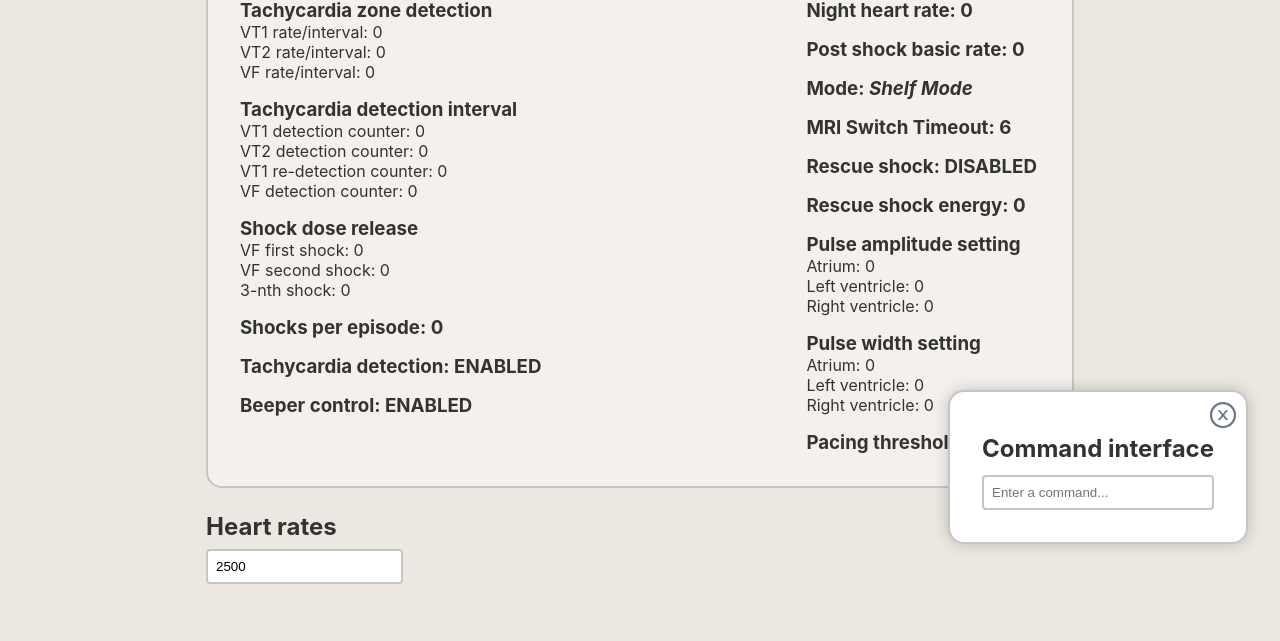
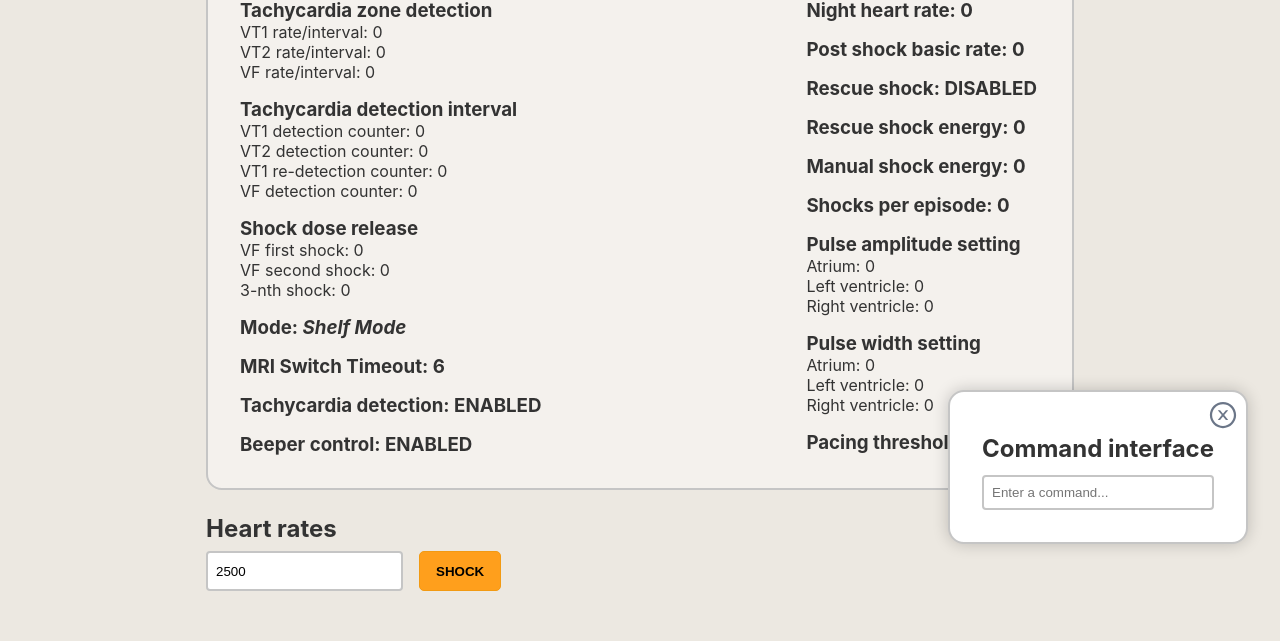
Before and after one commit to geekyquentin/cryptography-in-IMD, a React (Create React App) app: page / in a window 1280 px wide. Shown: the part 224-865 px from the top of the page. Built offline with nearby package versions, Linux system fonts and the light colour scheme.

Commit message:
added manual shock mode

```diff
--- a/src/StateContext.js
+++ b/src/StateContext.js
@@ -10,6 +10,9 @@ const initialState = {
   isFailed: false,
   dialogHeader: "",
   dialogDescription: "",
+  manualShockStart: false,
+
+  currentHeartRate: 0,
 
   // ICD parameters
   batteryLevel: 100,
@@ -40,6 +43,7 @@ const initialState = {
   beeperControl: true,
   rescueShock: false,
   rescueShockEnergy: 0,
+  manualShockEnergy: 0,
   pulseAmp: {
     atrium: 0,
     leftVentricle: 0,
--- a/src/actions/executeCommand.js
+++ b/src/actions/executeCommand.js
@@ -292,9 +292,14 @@ export default function executeCommand(state, dispatch, command) {
           toast.success("Rescue shock energy set to " + value + "J", toastOptions)
           break
 
+        case "MSHK":
+          dispatch({ type: actionTypes.UPDATE_MANUAL_SHOCK_ENERGY, payload: value })
+          toast.success("Manual shock energy set to " + value + "J", toastOptions)
+          break
+
         case "MAXS":
           dispatch({ type: UPDATE_SHOCKS_PER_EPISODE, payload: value })
-          toast.success("Shocks per episode set to " + value + "J", toastOptions)
+          toast.success("Shocks per episode set to " + value, toastOptions)
           break
 
         default:
--- a/src/components/DisplayPatientData/DisplayPatientData.jsx
+++ b/src/components/DisplayPatientData/DisplayPatientData.jsx
@@ -23,6 +23,7 @@ export default function DisplayPatientData() {
       tcDetection,
       shockEnergy,
       rescueShockEnergy,
+      manualShockEnergy,
       enableTCDetection,
     },
   } = useStateContext()
@@ -68,7 +69,14 @@ export default function DisplayPatientData() {
             </p>
           </div>
           <div className="stat-box__item">
-            <h3>Shocks per episode: {shocksPerEpisode}</h3>
+            <h3>
+              Mode: <i>{defaultParams.modes[therapyMode]}</i>
+            </h3>
+          </div>
+          <div className="stat-box__item">
+            <h3>
+              MRI Switch Timeout: {defaultParams.mriTimeout[mriSwitchTimeout]}
+            </h3>
           </div>
           <div className="stat-box__item">
             <h3>
@@ -92,20 +100,16 @@ export default function DisplayPatientData() {
             <h3>Post shock basic rate: {minHeartRateAfterShock}</h3>
           </div>
           <div className="stat-box__item">
-            <h3>
-              Mode: <i>{defaultParams.modes[therapyMode]}</i>
-            </h3>
-          </div>
-          <div className="stat-box__item">
-            <h3>
-              MRI Switch Timeout: {defaultParams.mriTimeout[mriSwitchTimeout]}
-            </h3>
-          </div>
-          <div className="stat-box__item">
             <h3>Rescue shock: {rescueShock ? "ENABLED" : "DISABLED"}</h3>
           </div>
           <div className="stat-box__item">
             <h3>Rescue shock energy: {rescueShockEnergy}</h3>
+          </div>
+          <div className="stat-box__item">
+            <h3>Manual shock energy: {manualShockEnergy}</h3>
+          </div>
+          <div className="stat-box__item">
+            <h3>Shocks per episode: {shocksPerEpisode}</h3>
           </div>
 
           <div className="stat-box__item">
--- /dev/null
+++ b/src/components/ManualShock/ManualShock.jsx
@@ -0,0 +1,129 @@
+import { useEffect, useState, useCallback, useRef } from "react"
+import { useStateContext } from "../../StateContext"
+import { STOP_MANUAL_SHOCK, UPDATE_IS_FAILED } from "../../data/actionTypes"
+import { toast } from "react-toastify"
+import { toastOptions } from "../../data"
+
+const MANUAL_SHOCK_TIMEOUT = 5000
+
+const calculateProbability = (
+  currentHeartRate,
+  manualShockEnergy,
+  shocksGiven
+) => {
+  const baseProbability = 0.8
+  const heartRateDifference = Math.abs(currentHeartRate - manualShockEnergy)
+  const shockPenalty = 0.001 * heartRateDifference
+  const shocksPenalty = 0.002 * shocksGiven
+
+  let probability = baseProbability - shockPenalty - shocksPenalty
+
+  return Math.min(Math.max(probability, 0), 1)
+}
+
+const ManualShock = () => {
+  const { state, dispatch } = useStateContext()
+  const [isButtonDisabled, setIsButtonDisabled] = useState(false)
+  const [shocksGiven, setShocksGiven] = useState(0)
+  const timeoutRef = useRef(null)
+
+  const {
+    manualShockStart,
+    currentHeartRate,
+    manualShockEnergy,
+    shocksPerEpisode,
+  } = state
+
+  const handleManualShock = useCallback(() => {
+    setIsButtonDisabled(true)
+
+    const probability = calculateProbability(
+      currentHeartRate,
+      manualShockEnergy,
+      shocksGiven
+    )
+    const manualShockSuccess = Math.random() <= probability
+    console.log(Math.random(), probability, manualShockSuccess)
+
+    if (manualShockSuccess) {
+      dispatch({ type: STOP_MANUAL_SHOCK })
+      toast.success("Manual shock successful!", toastOptions)
+      setShocksGiven(0)
+
+      if (timeoutRef.current) {
+        clearTimeout(timeoutRef.current)
+      }
+    } else {
+      if (shocksGiven >= shocksPerEpisode) {
+        dispatch({
+          type: UPDATE_IS_FAILED,
+          payload: {
+            dialogHeader: "Manual shock failed",
+            dialogDescription: "Patient did not respond to manual shock.",
+          },
+        })
+      } else {
+        setShocksGiven(shocksGiven + 1)
+        dispatch({ type: STOP_MANUAL_SHOCK, payload: currentHeartRate })
+        toast.warning("Deliver another shock", toastOptions)
+
+        if (timeoutRef.current) {
+          clearTimeout(timeoutRef.current)
+        }
+        timeoutRef.current = setTimeout(() => {
+          dispatch({
+            type: UPDATE_IS_FAILED,
+            payload: {
+              dialogHeader: "Manual shock failed",
+              dialogDescription: "Shock was not delivered in time.",
+            },
+          })
+        }, MANUAL_SHOCK_TIMEOUT)
+      }
+    }
+
+    setTimeout(() => {
+      setIsButtonDisabled(false)
+    }, 1000)
+  }, [
+    currentHeartRate,
+    dispatch,
+    manualShockEnergy,
+    shocksGiven,
+    shocksPerEpisode,
+  ])
+
+  useEffect(() => {
+    if (manualShockStart) {
+      timeoutRef.current = setTimeout(
+        () =>
+          dispatch({
+            type: UPDATE_IS_FAILED,
+            payload: {
+              dialogHeader: "Manual shock failed",
+              dialogDescription: "Shock was not delivered in time.",
+            },
+          }),
+        MANUAL_SHOCK_TIMEOUT
+      )
+
+      return () => {
+        if (timeoutRef.current) {
+          clearTimeout(timeoutRef.current)
+        }
+      }
+    }
+  }, [manualShockStart, dispatch])
+
+  return (
+    <button
+      className="btn-secondary-sm"
+      onClick={handleManualShock}
+      disabled={isButtonDisabled}
+    >
+      Shock
+    </button>
+  )
+}
+
+export default ManualShock
--- a/src/components/RandomNumberStream/RandomNumberStream.jsx
+++ b/src/components/RandomNumberStream/RandomNumberStream.jsx
@@ -1,8 +1,10 @@
 import { useState, useEffect } from "react"
 import { useStateContext } from "../../StateContext"
+import { ManualShock } from ".."
 import { defaultParams } from "../../data"
+import { simulateICD } from "../../actions"
+
 import "./RandomNumberStream.scss"
-import { simulateICD } from "../../actions"
 
 export default function RandomNumberStream() {
   const { state, dispatch } = useStateContext()
@@ -51,6 +53,8 @@ export default function RandomNumberStream() {
     return Math.floor(Math.random() * (max - min + 1) + min)
   }
 
+  // we do not sanity check if the simulation is started or not, because
+  // the stream length takes care of it
   useEffect(() => {
     if (stream.length <= 10) {
       return
@@ -66,7 +70,7 @@ export default function RandomNumberStream() {
       avRates[0],
       avRates[1]
     )
-  }, [stream, state, avRates])
+  }, [stream, state, avRates, dispatch])
 
   return (
     <div className="random-number-stream">
@@ -78,6 +82,7 @@ export default function RandomNumberStream() {
           value={intervalTime}
           onChange={(e) => setIntervalTime(e.target.value)}
         />
+        <ManualShock />
       </div>
       <div className="number-stream">
         {stream.map((item) => (
--- a/src/components/RandomNumberStream/RandomNumberStream.scss
+++ b/src/components/RandomNumberStream/RandomNumberStream.scss
@@ -4,6 +4,15 @@
 
 .toggle-stream-btn {
   margin-left: 1rem;
+}
+
+.stream-settings {
+  display: flex;
+  flex-direction: row;
+
+  & > input {
+    margin-right: 1rem;
+  }
 }
 
 .number-stream {
--- a/src/components/index.js
+++ b/src/components/index.js
@@ -7,3 +7,4 @@ export { default as Navbar } from "./Navbar/Navbar"
 export { default as Modal } from "./Modal/Modal"
 export { default as Overlay } from "./Overlay/Overlay"
 export { default as FailureDialog } from "./FailureDialog/FailureDialog"
+export { default as ManualShock } from "./ManualShock/ManualShock"
--- a/src/data/actionTypes.js
+++ b/src/data/actionTypes.js
@@ -1,6 +1,10 @@
 export const UPDATE_IS_RUNNING = "UPDATE_IS_RUNNING"
 export const UPDATE_IS_FAILED = "UPDATE_IS_FAILED"
+export const START_MANUAL_SHOCK = "START_MANUAL_SHOCK"
+export const STOP_MANUAL_SHOCK = "STOP_MANUAL_SHOCK"
 export const RESTART_WORKFLOW = "RESTART_WORKFLOW"
+
+// export const UPDATE_CURRENT_HEART_RATE = "UPDATE_CURRENT_HEART_RATE"
 
 export const UPDATE_BATTERY_LEVEL = "UPDATE_BATTERY_LEVEL"
 export const UPDATE_HEART_BEATS = "UPDATE_HEART_BEATS"
@@ -18,6 +22,7 @@ export const UPDATE_MODE_SWITCH_TIMER_ID = "UPDATE_MODE_SWITCH_TIMER_ID"
 export const UPDATE_BEEPER_CONTROL = "UPDATE_BEEPER_CONTROL"
 export const UPDATE_RESCUE_SHOCK = "UPDATE_RESCUE_SHOCK"
 export const UPDATE_RESCUE_SHOCK_ENERGY = "UPDATE_RESCUE_SHOCK_ENERGY"
+export const UPDATE_MANUAL_SHOCK_ENERGY = "UPDATE_MANUAL_SHOCK_ENERGY"
 export const UPDATE_PULSE_AMP = "UPDATE_PULSE_AMP"
 export const UPDATE_PULSE_WIDTH = "UPDATE_PULSE_WIDTH"
 export const UPDATE_PACING_THRESHOLD_SETUP = "UPDATE_PACING_THRESHOLD_SETUP"
--- a/src/reducer/combinedReducer.js
+++ b/src/reducer/combinedReducer.js
@@ -11,8 +11,15 @@ const combinedReducer = (state, action) => {
       const { dialogHeader, dialogDescription } = action.payload
       return { ...state, isFailed: true, isRunning: false, dialogHeader, dialogDescription }
     }
+    case actionTypes.START_MANUAL_SHOCK:
+      return { ...state, manualShockStart: true, currentHeartRate: action.payload }
+    case actionTypes.STOP_MANUAL_SHOCK:
+      return { ...state, manualShockStart: false }
     case actionTypes.RESTART_WORKFLOW:
-      return { ...state, isFailed: false, dialogHeader: "", dialogDescription: "", therapyMode: 0, batteryLevel: maxBatteryLevel }
+      return { ...state, isFailed: false, manualShockStart: false, dialogHeader: "", dialogDescription: "", therapyMode: 0, batteryLevel: maxBatteryLevel }
+
+    // case actionTypes.UPDATE_CURRENT_HEART_RATE:
+    //   return { ...state, currentHeartRate: action.payload }
 
     // ICD parameters
     case actionTypes.UPDATE_BATTERY_LEVEL:
@@ -56,6 +63,8 @@ const combinedReducer = (state, action) => {
       return { ...state, rescueShock: action.payload }
     case actionTypes.UPDATE_RESCUE_SHOCK_ENERGY:
       return { ...state, rescueShockEnergy: action.payload }
+    case actionTypes.UPDATE_MANUAL_SHOCK_ENERGY:
+      return { ...state, manualShockEnergy: action.payload }
     case actionTypes.UPDATE_PULSE_AMP:
       return { ...state, pulseAmp: { ...state.pulseAmp, ...action.payload } }
     case actionTypes.UPDATE_PULSE_WIDTH:
```
Also changed, not shown: src/actions/shockTreatment.js (+14 -15 lines).
